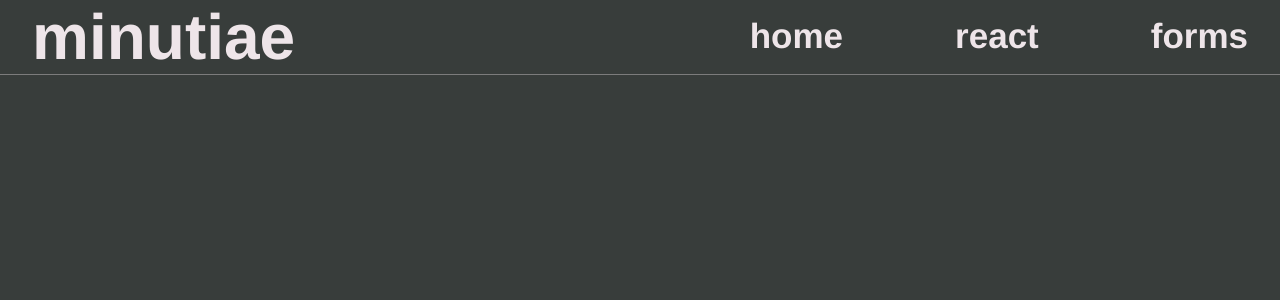
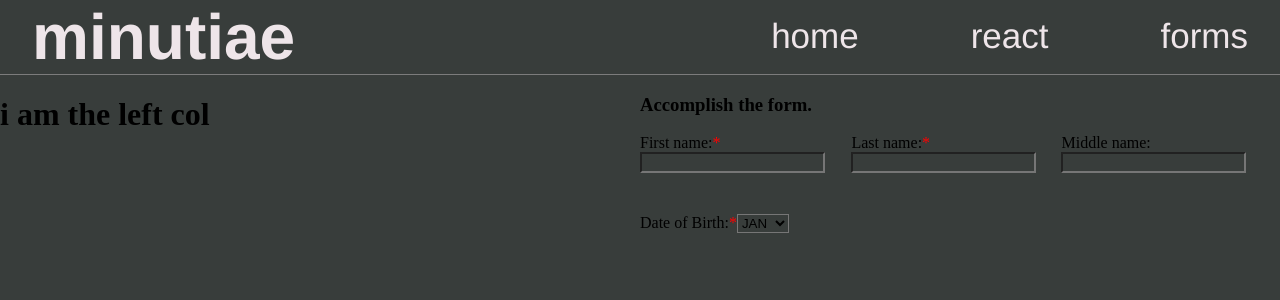
Before and after one commit to sciyon/CS3105_minutiae, a React (Vite) app: page /FormsAct in a window 1280 px wide. Shown: the top 300 px of the page. Built offline with nearby package versions, Linux system fonts and the light colour scheme.

Commit message:
[Erwin][Feat]Initial forms activity

```diff
--- a/src/App.jsx
+++ b/src/App.jsx
@@ -2,6 +2,7 @@ import React from 'react';
 import Navbar from './components/navbar/navbar.jsx';
 import Landing from './components/layouts/landing.jsx';
 import ReactAct from './components/layouts/reactAct.jsx';
+import FormsAct from './components/layouts/formsAct.jsx';
 import { Route, Routes } from 'react-router-dom';
 import "./styles.css";
 
@@ -13,6 +14,7 @@ export default function App() {
           <Routes>
             <Route path='/' element ={<Landing/>}/>
             <Route path='/ReactAct' element ={<ReactAct/>}/>
+            <Route path='/FormsAct' element ={<FormsAct/>}/>
           </Routes>
         </div>
     </>
--- a/src/components/layouts/formsAct.jsx
+++ b/src/components/layouts/formsAct.jsx
@@ -0,0 +1,61 @@
+import React from "react";
+import "./style.css";
+
+export default function FormsAct(){
+  return (
+  <div className="forms-container">
+    <div className="left-col">
+      <h1>i am the left col</h1>
+    </div>
+    <div className="right-col">
+      <div>
+        <div className="form">
+          <h3>Accomplish the form.</h3>
+          <div className="field-1">
+            <div className="form-field">
+              <label for='firstname'>First name:<span class='required'>*</span></label>
+              <input
+                type="text"
+                name='firstname'
+              />
+            </div>
+            <div className="form-field">
+              <label for='lastname'>Last name:<span class='required'>*</span></label>
+              <input
+                type="text"
+                name='lastname'
+              />
+            </div>
+            <div className="form-field">
+              <label for='middlename'>Middle name:</label>
+              <input
+                type="text"
+                name='lastname'
+              />
+            </div>
+          </div>
+          <div className="field-2">
+            <div className="form-field">
+              <label for='birthdate'>Date of Birth:<span class='required'>*</span></label>
+              <select>
+                <option value="option1">JAN</option>
+                <option value="option1">FEB</option>
+                <option value="option1">MAR</option>
+                <option value="option1">APR</option>
+                <option value="option1">MAY</option>
+                <option value="option1">JUN</option>
+                <option value="option1">JUL</option>
+                <option value="option1">AUG</option>
+                <option value="option1">SEP</option>
+                <option value="option1">OCT</option>
+                <option value="option1">NOV</option>
+                <option value="option1">DEC</option>
+              </select>
+            </div>
+          </div>
+        </div>
+      </div>
+    </div>
+  </div>
+  );
+};
--- a/src/components/layouts/style.css
+++ b/src/components/layouts/style.css
@@ -75,3 +75,28 @@
   align-items: flex-end;
   justify-content: center;
 }
+
+.forms-container{
+  width: 100%;
+  height: 100%;
+  display: flex;
+}
+
+.left-col, .right-col{
+  width: 50%;
+  height: 100%;
+}
+
+.required{
+  color: red;
+}
+
+.field-1{
+  display: flex;
+  flex-direction: row;
+  height: 5rem;
+}
+
+.field-2{
+
+}
--- a/src/components/navbar/style.css
+++ b/src/components/navbar/style.css
@@ -34,7 +34,7 @@
   color: #eee5e9;
   font-family: "Inter-SemiBold", Helvetica;
   font-size: 35px;
-  font-weight: 600;
+  font-weight: 400;
   letter-spacing: 0;
   line-height: 28px;
   text-decoration: none; /* Remove underline */
--- a/src/components/stuff/style.css
+++ b/src/components/stuff/style.css
@@ -236,6 +236,8 @@
 }
 
 .clock-boxx {
+  outline: none;
+  user-select: none;
   margin: 1rem;
   border-radius: 56px;
   background: #545b58;
@@ -265,6 +267,8 @@
 
 
 .quote-box{
+  outline: none;
+  user-select: none;
   margin: 1rem;
   margin-top: 0;
   border-radius: 56px;
@@ -306,6 +310,8 @@
 }
 
 .image-box{
+  outline: none;
+  user-select: none;
   margin: 1rem;
   margin-top: 0;
   margin-right: 0;
```
